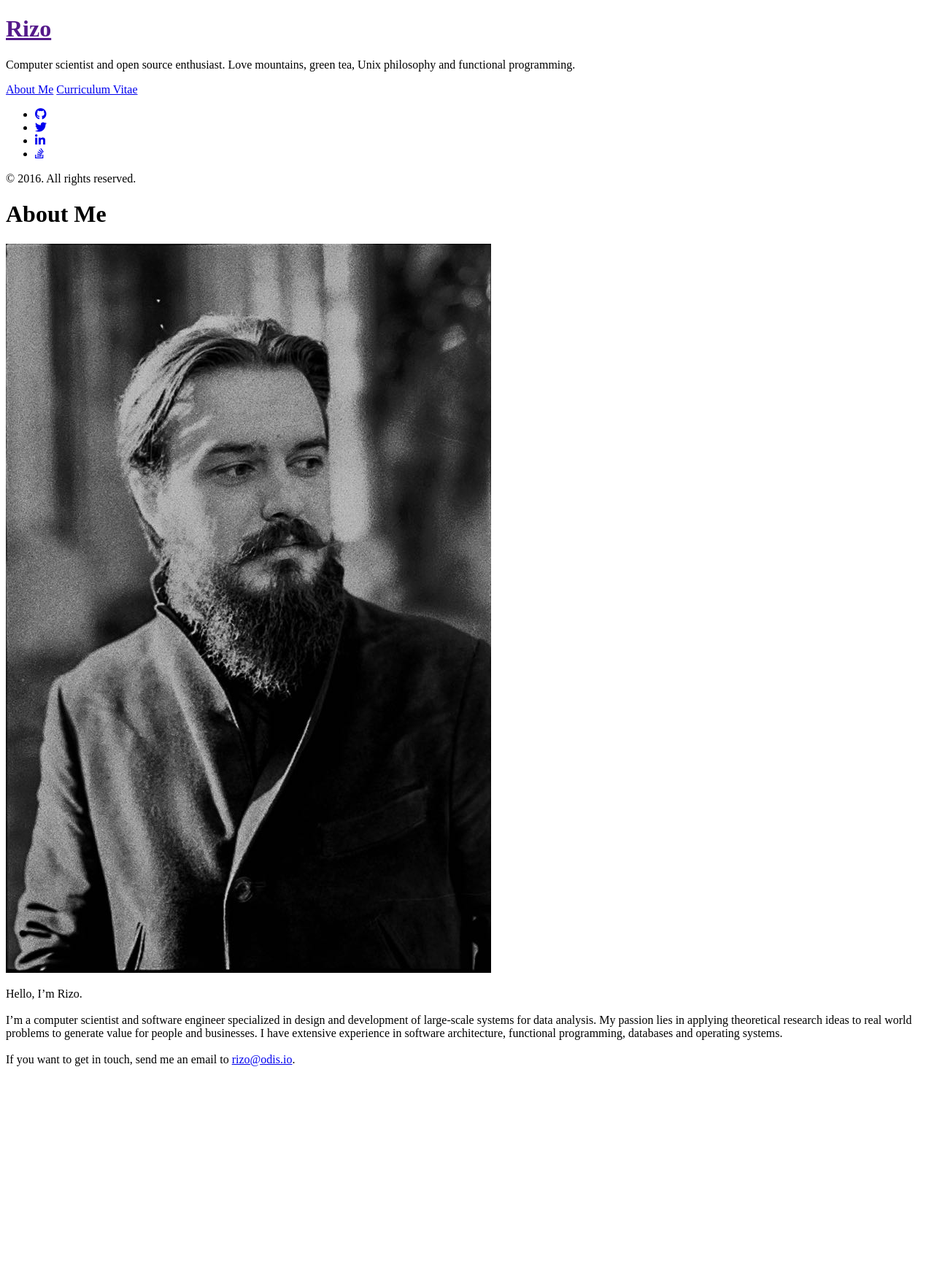
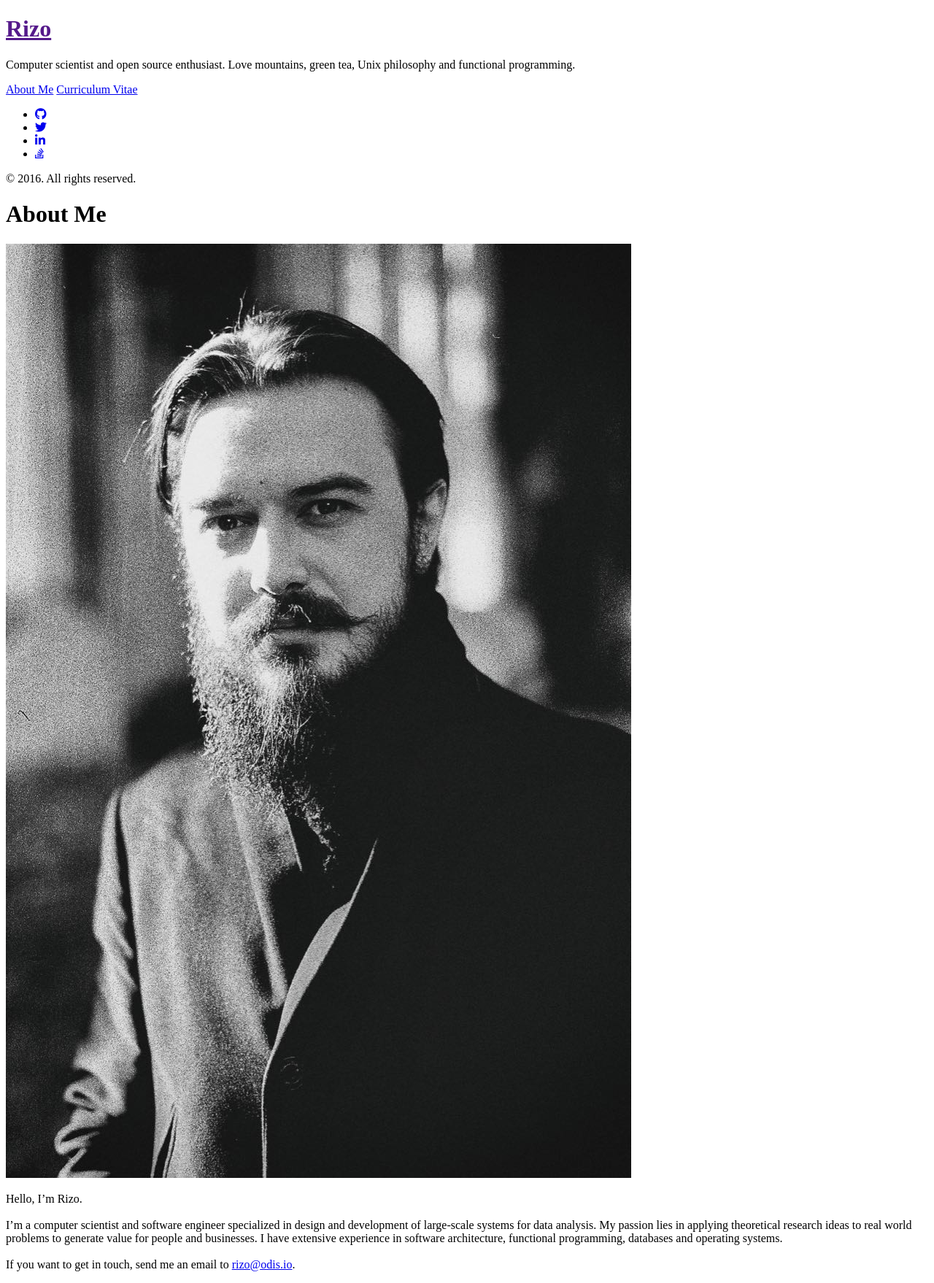
Before and after one commit to rizo/rizo.github.io, a Jekyll site: the page built from about.md, in a window 1280 px wide. Shown: the whole page at 73% size. Built offline with Jekyll 4.4.1, drawn with Linux system fonts in a browser that asks for light colours; nearby versions of some CDN libraries; Markdown is read by kramdown in place of the engine named in the settings; before the commit the page ends 1477 px from its top, so only the background shows below that.

Commit message:
new photo

```diff
--- a/about.md
+++ b/about.md
@@ -3,8 +3,8 @@ layout: page
 title: About Me
 ---
 
-<p class="me" data-titlex="By the way, that's my cat Alice">
-    <img src="/public/img/photo-3.jpg" alt="Wapple" />
+<p class="me">
+    <img src="/public/img/photo-4.jpg" alt="Wapple" />
 </p>
 
 
```
Also changed, not shown: public/img/photo-4.jpg (added).
